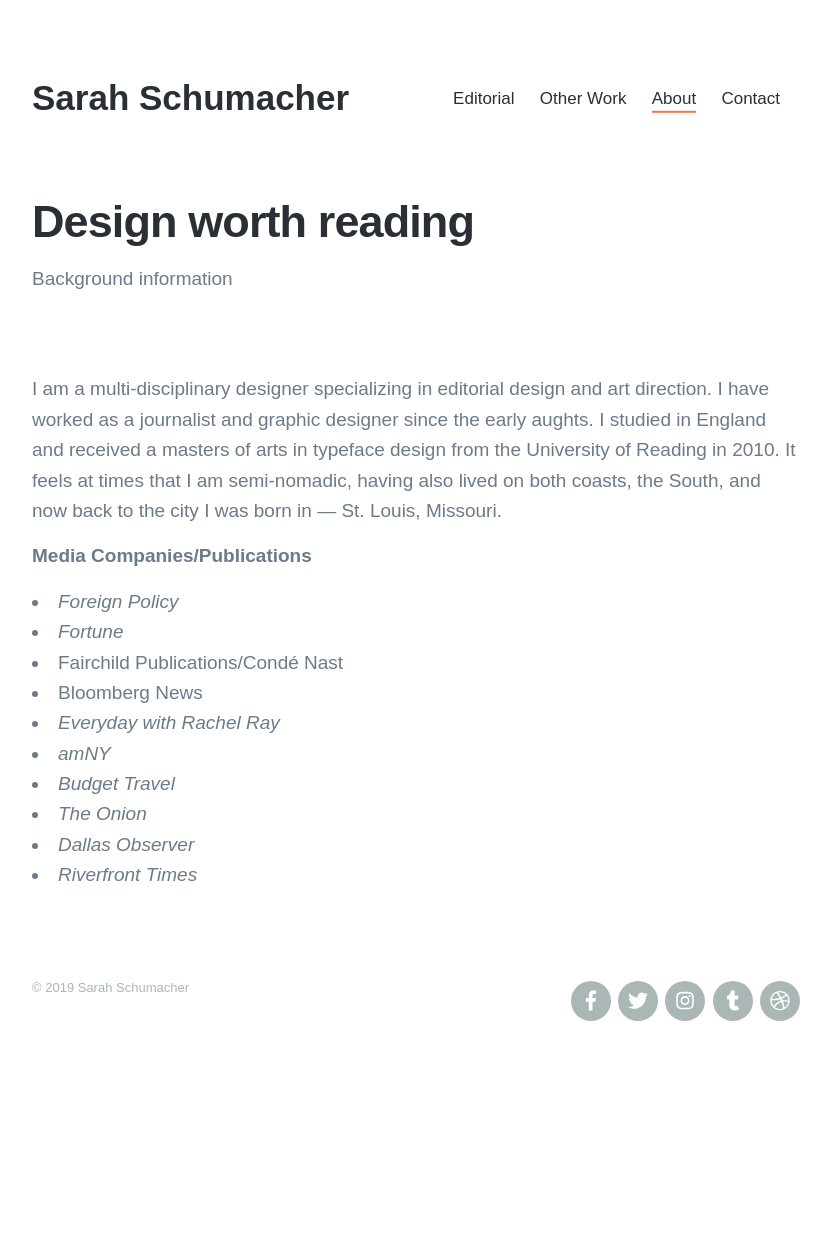
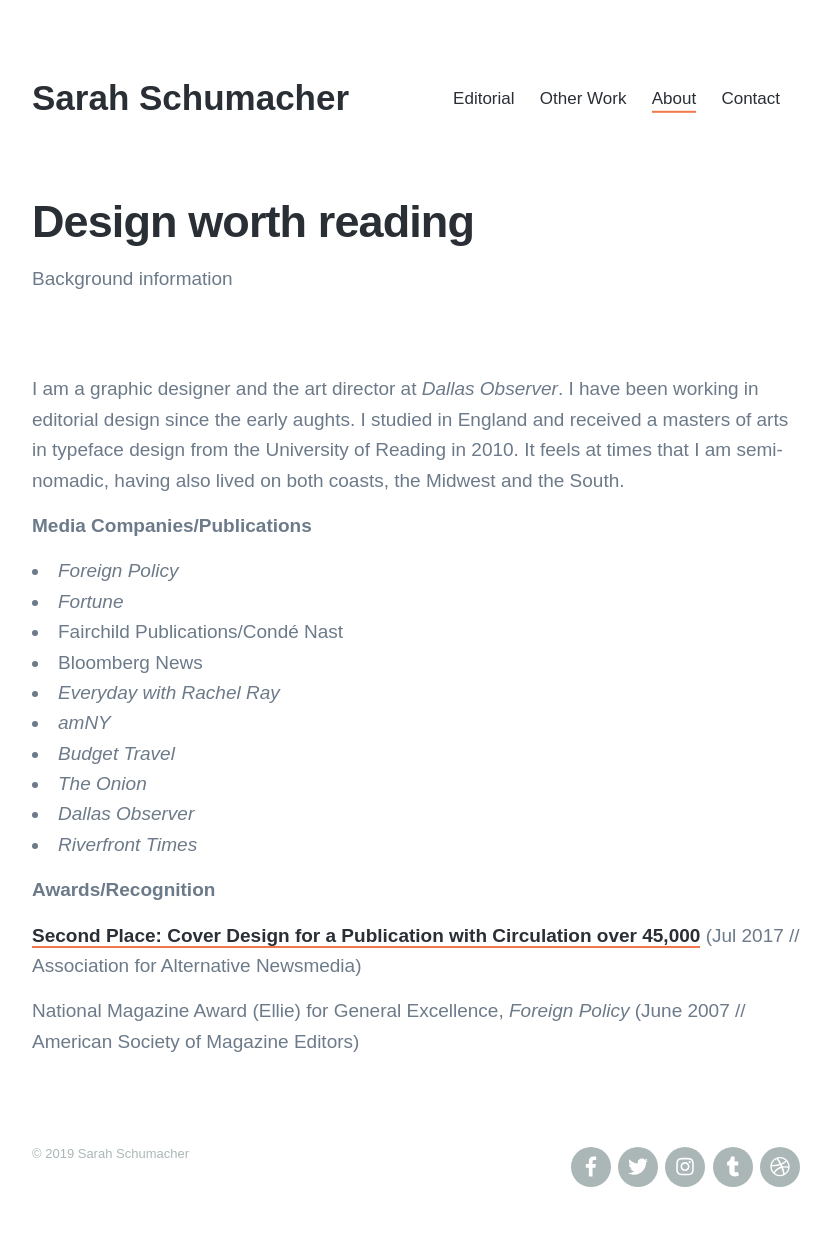
Before and after one commit to snsnsns/snsnsns.github.io, a Jekyll site: the page built from _pages/about.md, in a window 1280 px wide. Shown: the whole page, without its empty margins (224-1055 px from the left). Built offline with Jekyll 4.4.1, drawn with Linux system fonts in a browser that asks for light colours; nearby versions of some CDN libraries; some web fonts are replaced; before the commit the page ends 1074 px from its top, so only the background shows below that.

Commit message:
Add files via upload

```diff
--- a/_pages/about.md
+++ b/_pages/about.md
@@ -3,7 +3,7 @@
 subtitle: Background information
 description: Art Direction & Design
 ---
-I am a multi-disciplinary designer specializing in editorial design and art direction. I have worked as a journalist and graphic designer since the early aughts. I studied in England and received a masters of arts in typeface design from the University of Reading in 2010. It feels at times that I am semi-nomadic, having also lived on both coasts, the South, and now back to the city I was born in — St. Louis, Missouri.
+I am a graphic designer and the art director at *Dallas Observer*. I have been working in editorial design since the early aughts. I studied in England and received a masters of arts in typeface design from the University of Reading in 2010. It feels at times that I am semi-nomadic, having also lived on both coasts, the Midwest and the South.
 
 __Media Companies/Publications__
 + *Foreign Policy*
@@ -16,3 +16,10 @@
 + *The Onion*
 + *Dallas Observer*
 + *Riverfront Times*
+
+__Awards/Recognition__
+
+[Second Place: Cover Design for a Publication with Circulation over 45,000](http://aan.org/aan/2017-aan-awards-winners-announced/) (Jul 2017 // Association for Alternative Newsmedia)
+
+National Magazine Award (Ellie) for General Excellence, *Foreign Policy*
+(June 2007 // American Society of Magazine Editors)
```
